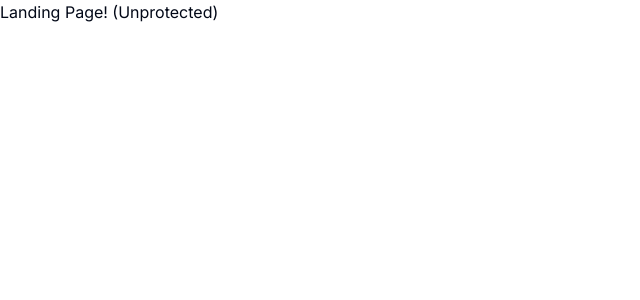
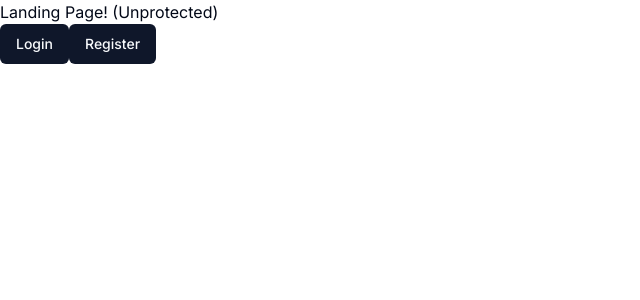
Before and after one commit to vinitvyas09/conversation-ai, a Next.js app: page / in a window 1280 px wide. Shown: the top 300 px of the page, without its empty margins (0-640 px from the left). Built offline with nearby package versions, Linux system fonts and the light colour scheme.

Commit message:
Add authentication by Clerk

```diff
--- /dev/null
+++ b/app/(auth)/(routes)/sign-in/[[...sign-in]]/page.tsx
@@ -0,0 +1,5 @@
+import { SignIn } from "@clerk/nextjs";
+
+export default function Page() {
+  return <SignIn />;
+}
--- /dev/null
+++ b/app/(auth)/(routes)/sign-up/[[...sign-up]]/page.tsx
@@ -0,0 +1,5 @@
+import { SignUp } from "@clerk/nextjs";
+
+export default function Page() {
+  return <SignUp />;
+}
--- /dev/null
+++ b/app/(auth)/layout.tsx
@@ -0,0 +1,13 @@
+const AuthLayout = ({
+    children
+} : {
+    children: React.ReactNode;
+}) => {
+    return(
+        <div className="flex items-center justify-center h-full">
+            {children}
+        </div>
+    );
+}
+
+export default AuthLayout;
--- a/app/(dashboard)/(routes)/dashboard/page.tsx
+++ b/app/(dashboard)/(routes)/dashboard/page.tsx
@@ -1,8 +1,13 @@
 import { Button } from "@/components/ui/button";
+import { UserButton } from "@clerk/nextjs";
 
 const DashboardPage = () => {
     return(
-        <p>Dashboard Page (Protected)</p>
+        <div>
+            <p>Dashboard Page (Protected)</p>
+
+            <UserButton afterSignOutUrl="/"/>
+        </div>
     )
 }
 
--- a/app/(landing)/page.tsx
+++ b/app/(landing)/page.tsx
@@ -1,7 +1,23 @@
+import { Button } from "@/components/ui/button";
+import Link from "next/link";
+
 const LandingPage = () => {
     return(
         <div>
-            <p> Landing Page! (Unprotected)</p>
+            Landing Page! (Unprotected)
+            <div>
+                <Link href="/sign-in">
+                    <Button>
+                        Login
+                    </Button>
+                </Link>
+
+                <Link href="/sign-up">
+                    <Button>
+                        Register
+                    </Button>
+                </Link>
+            </div>
         </div>
     )
 }
--- a/app/layout.tsx
+++ b/app/layout.tsx
@@ -1,11 +1,12 @@
 import './globals.css'
 import type { Metadata } from 'next'
 import { Inter } from 'next/font/google'
+import { ClerkProvider } from '@clerk/nextjs'
 
 const inter = Inter({ subsets: ['latin'] })
 
 export const metadata: Metadata = {
-  title: 'Oracle',
+  title: 'LLM Fusion',
   description: 'AI Platform',
 }
 
@@ -15,8 +16,10 @@
   children: React.ReactNode
 }) {
   return (
-    <html lang="en">
-      <body className={inter.className}>{children}</body>
-    </html>
+    <ClerkProvider>
+      <html lang="en">
+        <body className={inter.className}>{children}</body>
+      </html>
+    </ClerkProvider>
   )
 }
--- a/package.json
+++ b/package.json
@@ -9,6 +9,7 @@
     "lint": "next lint"
   },
   "dependencies": {
+    "@clerk/nextjs": "^4.23.5",
     "@radix-ui/react-slot": "^1.0.2",
     "@types/node": "20.5.9",
     "@types/react": "18.2.21",
```
Also changed, not shown: middleware.ts (added, +13 -0 lines), 2 other files (tests, documents, lock files or other folders).
